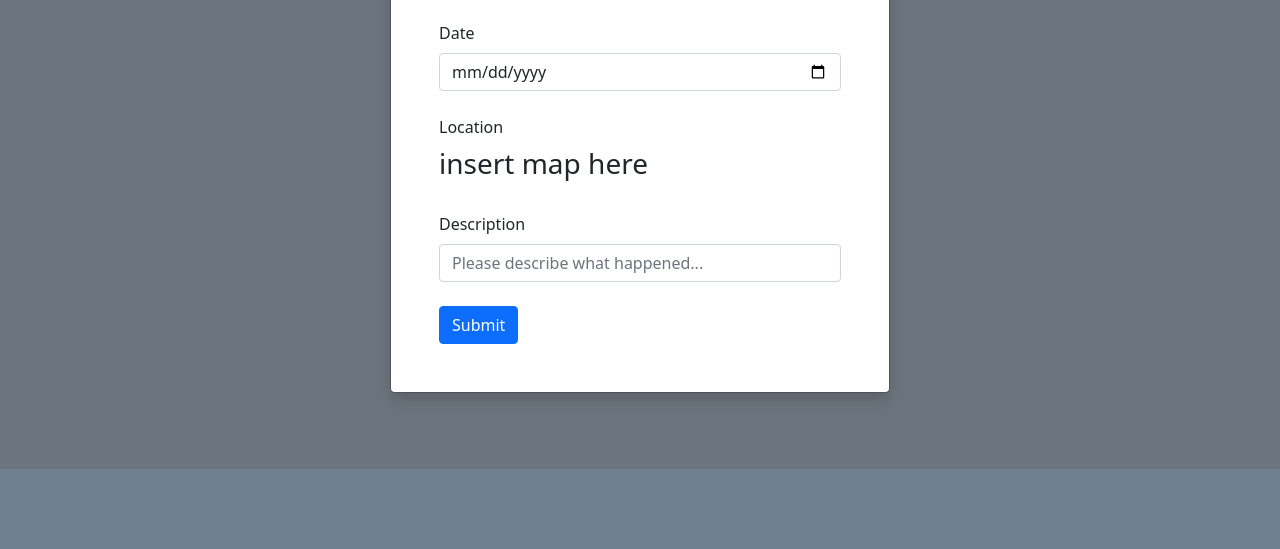
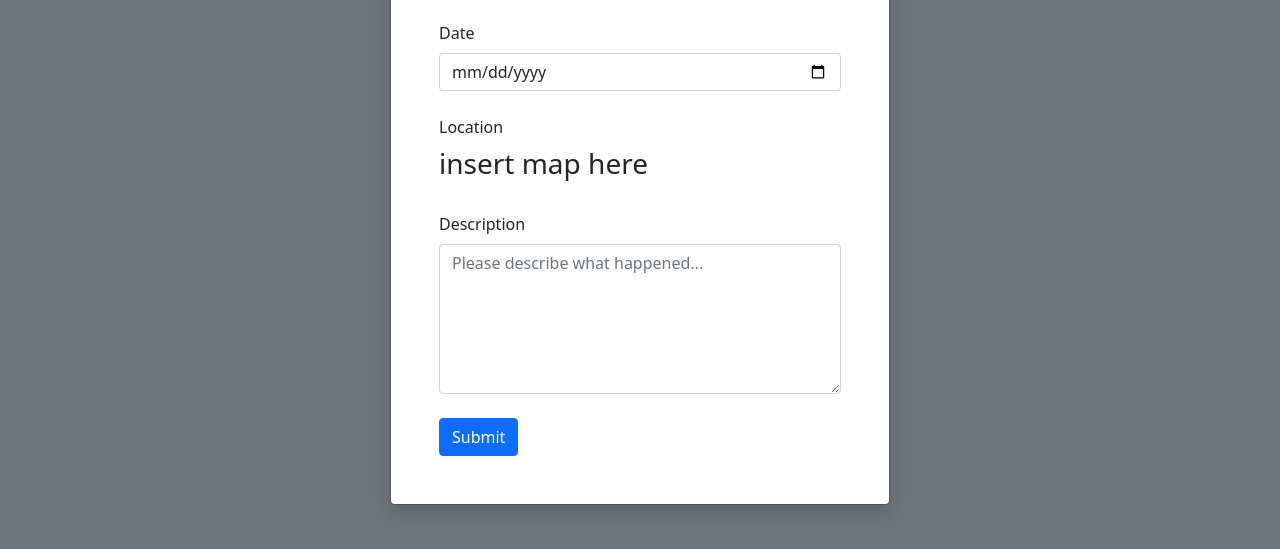
Before and after one commit to cdbrown0702/cs326-final-team-rho, a plain HTML site: page client/pageReport.html in a window 1280 px wide. Shown: the part 331-880 px from the top of the page. Before the commit the page ends 800 px from the top, so only its background shows below. Drawn offline with nearby package versions, Linux system fonts and the light colour scheme.

Commit message:
extra additions to pageReport

```diff
--- a/client/main.css
+++ b/client/main.css
@@ -43,3 +43,7 @@ img.centered {
     max-width: 400px;
     font: 12px/20px 'Helvetica Neue', Arial, Helvetica, sans-serif;
 }
+#descriptInput {
+    height: 150px;
+    text-align: top;
+}
--- a/client/pageReport.html
+++ b/client/pageReport.html
@@ -53,7 +53,7 @@
                                 <br>
                                 <div class="form-row">
                                     <label for="exampleInput" class="form-label">Description</label>
-                                    <input type="email" class="form-control" id="descriptInput" placeholder="Please describe what happened..." aria-describedby="emailHelp"/>
+                                    <textarea type="area" class="form-control" id="descriptInput" placeholder="Please describe what happened..." aria-describedby="emailHelp"></textarea>
                                 </div>
                                 <br>
                                 <button type="submit" class="btn btn-primary">Submit</button>
```
Also changed, not shown: client/scripts/map.js (+3 -10 lines).
